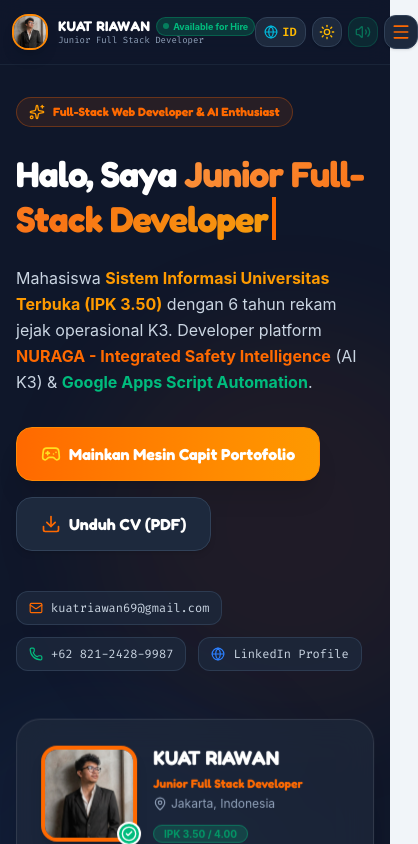
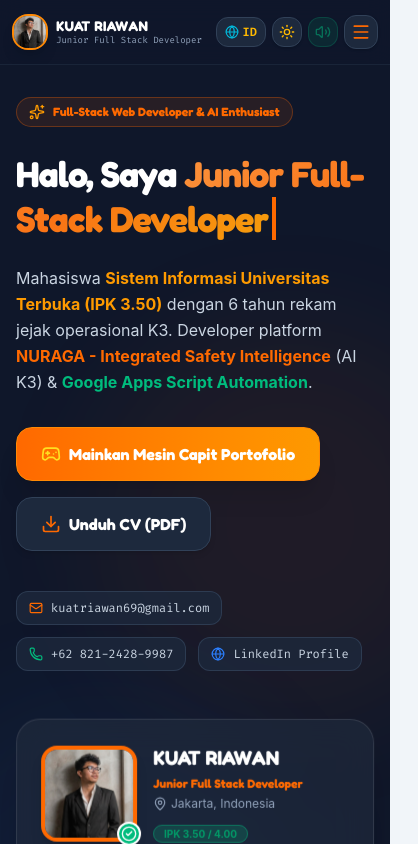
Before and after one commit to KuatRiawan/portofolio2026, a React (Vite) app: page / in a window 390 px wide. Shown: the top 844 px of the page, 418 px wide, since content can reach past the window. Built offline with nearby package versions, Linux system fonts and the light colour scheme.

Commit message:
Fix mobile horizontal overflow white bar

```diff
--- a/src/App.tsx
+++ b/src/App.tsx
@@ -217,7 +217,7 @@ export function App() {
   };
 
   return (
-    <div className={`min-h-screen font-sans flex flex-col selection:bg-orange-500 selection:text-white transition-colors duration-300 ${theme === 'light' ? 'bg-slate-100 text-slate-900' : 'bg-[#0f172a] text-slate-100'}`}>
+    <div className={`min-h-screen font-sans flex flex-col selection:bg-orange-500 selection:text-white transition-colors duration-300 overflow-x-hidden w-full max-w-full ${theme === 'light' ? 'bg-slate-100 text-slate-900' : 'bg-[#0f172a] text-slate-100'}`}>
 
       {/* Background YouTube Autoplay Audio Player for Post Malone, Swae Lee - Sunflower */}
       <iframe
--- a/src/components/LandingNavbar.tsx
+++ b/src/components/LandingNavbar.tsx
@@ -20,15 +20,15 @@ export const LandingNavbar: React.FC<LandingNavbarProps> = ({
   const isLight = theme === 'light';
 
   return (
-    <nav className={`sticky top-0 z-50 w-full backdrop-blur-md border-b transition-colors duration-300 select-none ${
+    <nav className={`sticky top-0 z-50 w-full max-w-full overflow-x-hidden backdrop-blur-md border-b transition-colors duration-300 select-none ${
       isLight ? 'bg-white/90 border-slate-200 text-slate-900 shadow-sm' : 'bg-slate-900/80 border-slate-800/80 text-white'
     }`}>
-      <div className="w-full px-3 sm:px-8 lg:px-12 xl:px-16 h-16 flex items-center justify-between">
+      <div className="w-full max-w-full px-3 sm:px-8 lg:px-12 xl:px-16 h-16 flex items-center justify-between">
 
         {/* Brand Logo */}
         <div
           onClick={() => onScrollToSection('hero')}
-          className="flex items-center space-x-2.5 sm:space-x-3 cursor-pointer group shrink-0"
+          className="flex items-center space-x-2 sm:space-x-3 cursor-pointer group shrink-0"
         >
           <div className="w-9 h-9 sm:w-10 sm:h-10 rounded-2xl bg-slate-800 overflow-hidden shadow-lg border-2 border-orange-400 group-hover:scale-105 transition-transform shrink-0">
             <img src="/profile.jpg" alt="Kuat Riawan" className="w-full h-full object-cover" />
@@ -38,7 +38,7 @@ export const LandingNavbar: React.FC<LandingNavbarProps> = ({
               <span className={`font-fredoka font-black text-sm sm:text-base tracking-wide ${isLight ? 'text-slate-900' : 'text-white'}`}>
                 KUAT RIAWAN
               </span>
-              <span className="inline-flex items-center px-1.5 sm:px-2 py-0.5 rounded-full text-[9px] sm:text-[10px] font-bold bg-emerald-500/20 text-emerald-500 border border-emerald-500/30">
+              <span className="hidden sm:inline-flex items-center px-1.5 sm:px-2 py-0.5 rounded-full text-[9px] sm:text-[10px] font-bold bg-emerald-500/20 text-emerald-500 border border-emerald-500/30">
                 <span className="w-1.5 h-1.5 rounded-full bg-emerald-500 mr-1 animate-pulse" />
                 {t.availableForHire}
               </span>
--- a/src/index.css
+++ b/src/index.css
@@ -1,6 +1,9 @@
 @import "tailwindcss";
 
-html {
+html, body {
+  overflow-x: hidden !important;
+  max-width: 100vw !important;
+  width: 100% !important;
   scroll-behavior: smooth;
 }
 
```
